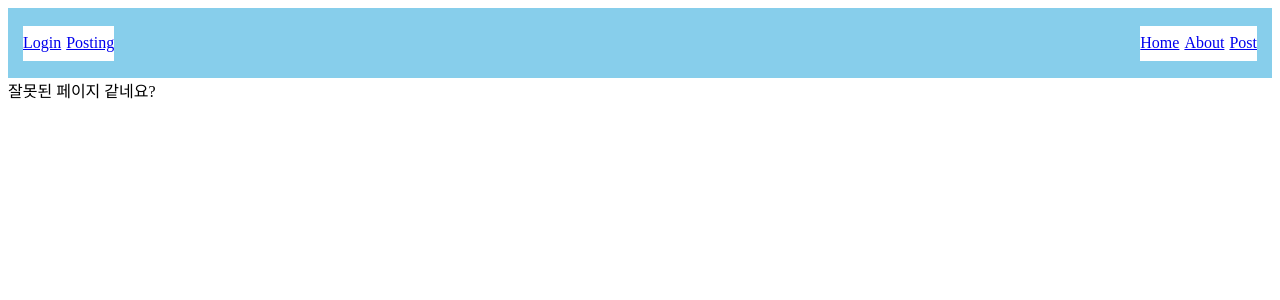
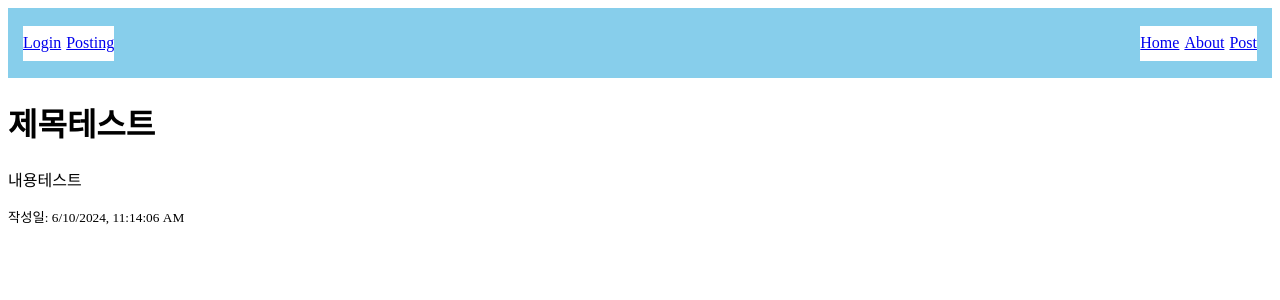
Before and after one commit to Jeonguks/blog, a React (Vite) app: page /post/0 in a window 1280 px wide. Shown: the top 300 px of the page. Built offline with nearby package versions, Linux system fonts and the light colour scheme.

Commit message:
Fix PostList and PostPage

```diff
--- a/src/App.tsx
+++ b/src/App.tsx
@@ -1,4 +1,4 @@
-import { Route, Routes } from "react-router";
+import { Route, Routes } from "react-router-dom";
 import HomePage from "./page/HomePage.tsx";
 import AboutPage from "./page/AboutPage.tsx";
 import NotFoundPage from "./page/NotFoundPage.tsx";
@@ -6,6 +6,7 @@ import Header from "./component/Header.tsx";
 import PostingPage from "./page/PostingPage.tsx";
 import PostListPage from "./page/PostListPage.tsx";
 import { PostProvider } from "./stores/PostContext.tsx";
+import PostPage from "./page/PostPage.tsx";
 
 function App() {
   return (
@@ -17,6 +18,7 @@ function App() {
           <Route path="/write" element={<PostingPage />} />
           <Route path="/about" element={<AboutPage />} />
           <Route path="/list" element={<PostListPage />} />
+          <Route path="/post/:postId" element={<PostPage />} />
           <Route path="*" element={<NotFoundPage />} />
         </Routes>
       </PostProvider>
--- a/src/component/PostList.tsx
+++ b/src/component/PostList.tsx
@@ -1,6 +1,7 @@
 import { useContext } from "react";
 import { PostsContext } from "../stores/PostContext";
 import styled from "styled-components";
+import { Link } from "react-router-dom";
 
 const PostListDiv = styled.div`
   display:flex;
@@ -14,14 +15,15 @@ const PostList = () => {
   }
 
   const { posts } = context;
-
   return (
     <PostListDiv>
       <ul>
         {posts.map((post) => (
           <>
           <div>
+            <Link to={`/post/${post.postId}`}>
             <h3>{post.postTitle}</h3>
+            </Link>
             <p>{post.postContent}</p>
             <small>{`작성일: ${new Date(post.postDate).toLocaleString()}`}</small>
           </div>
--- /dev/null
+++ b/src/page/PostPage.tsx
@@ -0,0 +1,30 @@
+import { useContext } from "react";
+import { useParams } from "react-router-dom";
+import { PostsContext } from "../stores/PostContext";
+
+const PostPage = () => {
+  const params = useParams();
+  const context = useContext(PostsContext);
+  const { posts } = context;
+//TODO FIX
+
+  const filteredData = posts.filter(post => post.postId === Number(params.postId));
+//TODO FIX
+  return (
+    <>
+    {
+      filteredData.length >0 ? (
+        <div>
+          <h1>{filteredData[0].postTitle}</h1>
+          <p>{filteredData[0].postContent}</p>
+          <small>{`작성일: ${new Date(filteredData[0].postDate).toLocaleString()}`}</small>
+        </div>
+      ) : (
+        <h1>잘못된 접근입니다!</h1>
+      )
+    }
+    </>
+  );
+};
+
+export default PostPage;
```
